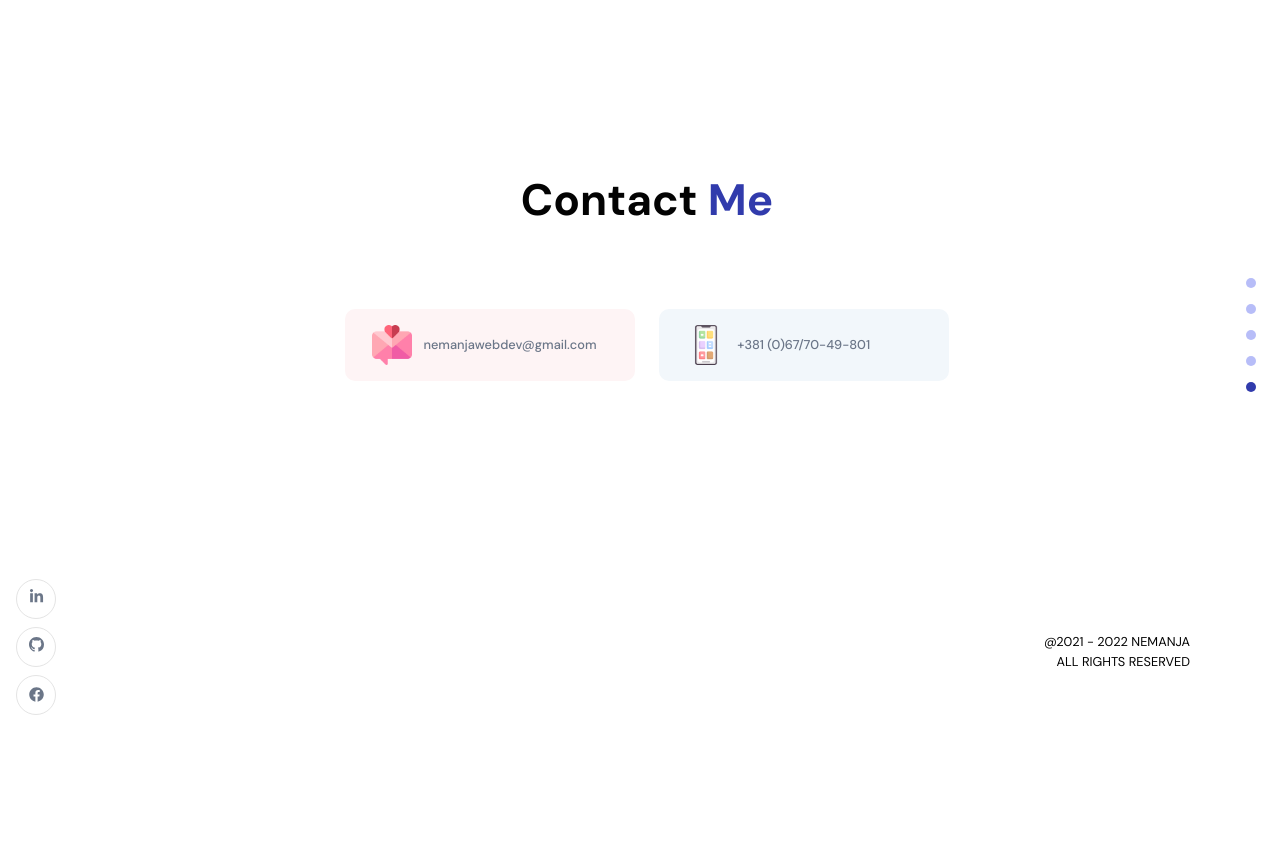
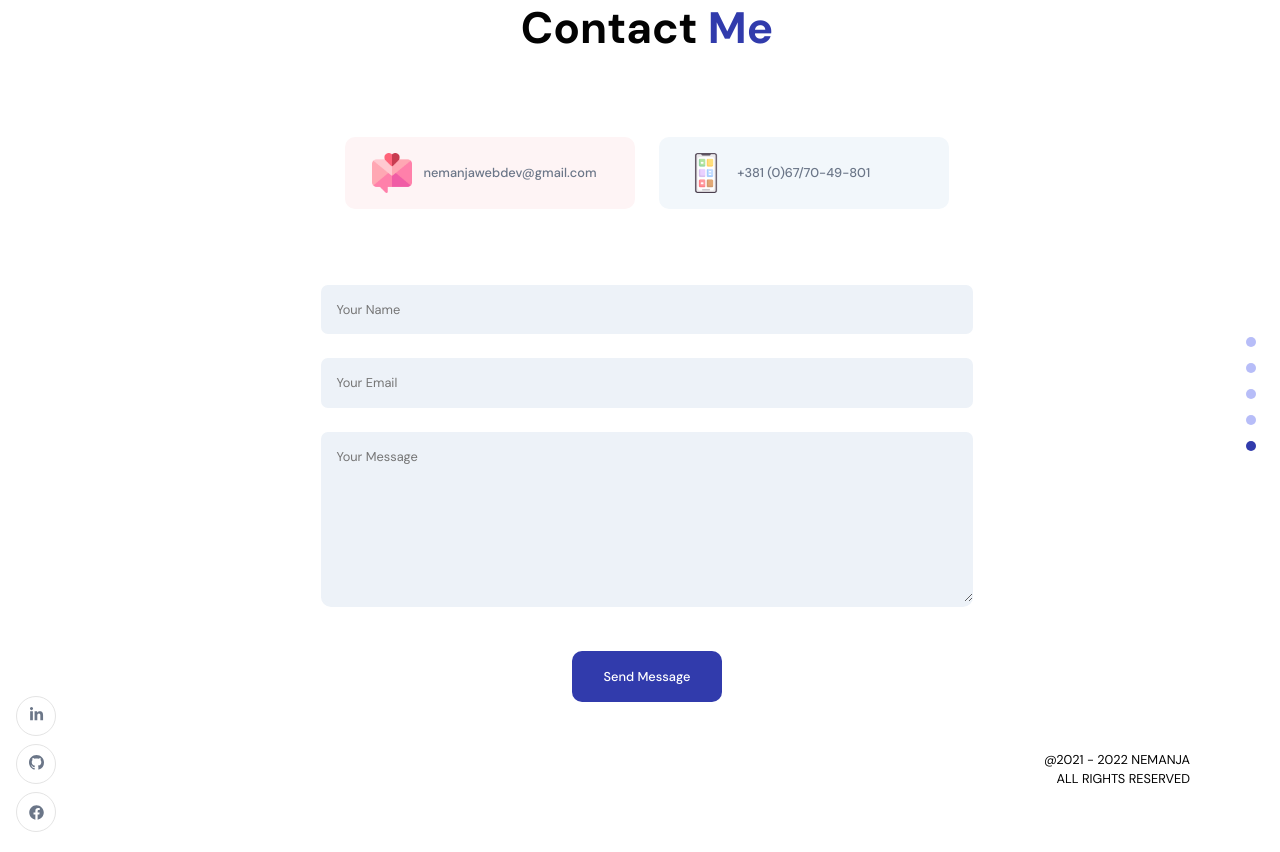
Before and after one commit to nemanjap16/portfolio, a React (Vite) app: page / in a window 1280 px wide. Shown: the part 4160-5012 px from the top of the page. Before the commit the page ends 4895 px from the top, so only its background shows below. Built offline with nearby package versions, Linux system fonts and the light colour scheme.

Commit message:
added emailjs

```diff
--- a/package.json
+++ b/package.json
@@ -9,14 +9,18 @@
     "compile:sass": "sass --watch ./src/App.scss:src/index.css"
   },
   "dependencies": {
+    "@emailjs/browser": "^3.4.0",
+    "@hookform/resolvers": "^2.8.8",
     "autoprefixer": "^10.4.2",
     "framer-motion": "^6.2.6",
     "postcss": "^8.4.6",
     "react-dom": "^17.0.2",
+    "react-hook-form": "^7.27.1",
     "react-icons": "^4.3.1",
     "react-tooltip": "^4.2.21",
     "sass": "^1.49.8",
-    "vite-plugin-html-purgecss": "^0.1.1"
+    "vite-plugin-html-purgecss": "^0.1.1",
+    "yup": "^0.32.11"
   },
   "devDependencies": {
     "@vitejs/plugin-react": "^1.0.7",
--- a/src/container/Footer/Footer.jsx
+++ b/src/container/Footer/Footer.jsx
@@ -1,32 +1,76 @@
-import React from 'react'
+import React, { useState } from 'react'
+import { useForm } from 'react-hook-form'
+import { yupResolver } from '@hookform/resolvers/yup'
+import * as yup from 'yup'
+import emailjs from '@emailjs/browser'
+
 import { images } from '../../constants'
 import { AppWrapper, MotionWrapper } from '../../hoc'
 // Style
 import './Footer.scss'
 
+// Validation schema
+const Schema = yup
+  .object()
+  .shape({
+    name: yup.string().min(3).required(),
+    email: yup.string().email().required(),
+    message: yup.string().min(10).required(),
+  })
+  .required()
+
+const config = {
+  service_id: 'service_eylz1va',
+  template_id: 'template_5fmj3m8',
+  user_id: 'user_DqyHZfmHeguNW90Gr1Jmi',
+}
+
 const Footer = () => {
-  // const [formData, setFormData] = useState({ name: '', email: '', message: '' })
-  // const [isFormSubmitted, setIsFormSubmitted] = useState(false)
-  // const [loading, setLoading] = useState(false)
+  /**
+   * @description - Use Form Hook with validation schema
+   */
+  const {
+    register,
+    handleSubmit,
+    reset,
+    formState: { errors },
+  } = useForm({
+    defaultValues: {
+      name: '',
+      email: '',
+      message: '',
+    },
+    resolver: yupResolver(Schema),
+  })
 
-  // const { username, email, message } = formData
+  const [isLoading, setisLoading] = useState(false)
+  const [formData, setFormData] = useState({ name: '', email: '', message: '' })
 
-  // const handleChangeInput = (e) => {
-  //   const { name, value } = e.target
-  //   setFormData({ ...formData, [name]: value })
-  // }
+  const sendEmail = (formData) => {
+    setisLoading(true)
+    // Send email
+    emailjs
+      .send(config.service_id, config.template_id, formData, config.user_id)
+      .then((response) => {
+        console.log('SUCCESS!', response.status, response.text)
+      })
+      .catch((err) => {
+        console.log('FAILED...', err)
+      })
 
-  // const handleSubmit = () => {
-  //   setLoading(true)
+    setTimeout(() => {
+      setisLoading(false)
+      reset()
+    }, 2000)
+  }
 
-  //   setTimeout(() => {
-  //     setLoading(false)
-  //     setIsFormSubmitted(true)
-  //   }, 2000)
-  // }
+  const handleChangeInput = (e) => {
+    const { name, value } = e.target
+    setFormData({ ...formData, [name]: value })
+  }
 
   return (
-    <>
+    <div className="form__style">
       <h2 className="head-text">
         Contact <span>me</span>
       </h2>
@@ -45,47 +89,61 @@ const Footer = () => {
           </a>
         </div>
       </div>
-      {/* {!isFormSubmitted ? (
+
+      <form onSubmit={handleSubmit(sendEmail)}>
         <div className="app__footer-form app__flex">
           <div className="app__flex">
             <input
               className="p-text"
               type="text"
               placeholder="Your Name"
-              name="username"
-              value={username}
+              name="name"
+              value={formData.name}
+              {...register('name')}
               onChange={handleChangeInput}
             />
           </div>
+          <span style={{ color: 'red', marginRight: 'auto' }}>
+            {errors.name?.message}
+          </span>
           <div className="app__flex">
             <input
               className="p-text"
               type="email"
               placeholder="Your Email"
               name="email"
-              value={email}
+              value={formData.email}
+              {...register('email')}
               onChange={handleChangeInput}
             />
           </div>
+          <span role="alert" style={{ color: 'red', marginRight: 'auto' }}>
+            {errors.email?.message}
+          </span>
           <div>
             <textarea
               className="p-text"
               placeholder="Your Message"
-              value={message}
               name="message"
+              value={formData.message}
+              {...register('message')}
               onChange={handleChangeInput}
             />
           </div>
-          <button type="button" className="p-text" onClick={handleSubmit}>
-            {!loading ? 'Send Message' : 'Sending...'}
+          <span style={{ color: 'red', marginRight: 'auto' }}>
+            {errors.message?.message}
+          </span>
+
+          <button
+            type="submit"
+            className="p-text"
+            style={{ backgroundColor: '#313bac' }}
+          >
+            {isLoading ? 'Sending...' : 'Send Message'}
           </button>
         </div>
-      ) : (
-        <div>
-          <h3 className="head-text">Thank you for getting in touch!</h3>
-        </div>
-      )} */}
-    </>
+      </form>
+    </div>
   )
 }
 
--- a/src/container/Footer/Footer.scss
+++ b/src/container/Footer/Footer.scss
@@ -8,13 +8,23 @@
   }
 }
 
+.form__style {
+  width: 100%;
+
+  form {
+    display: flex;
+    flex-direction: column;
+    align-items: center;
+  }
+}
+
 .app__footer-cards {
   width: 60%;
   display: flex;
   justify-content: space-evenly;
   align-items: center;
   flex-wrap: wrap;
-  margin: 4em 2rem 2rem;
+  margin: 4em auto 2rem;
 
   .app__footer-card {
     min-width: 290px;
```
Also changed, not shown: 1 other file (tests, documents, lock files or other folders).
